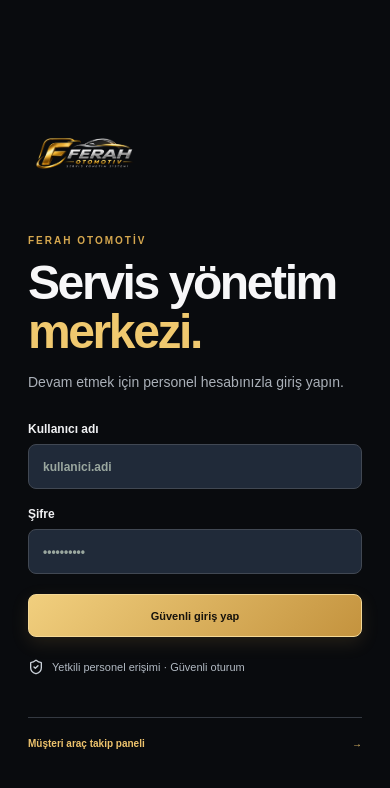
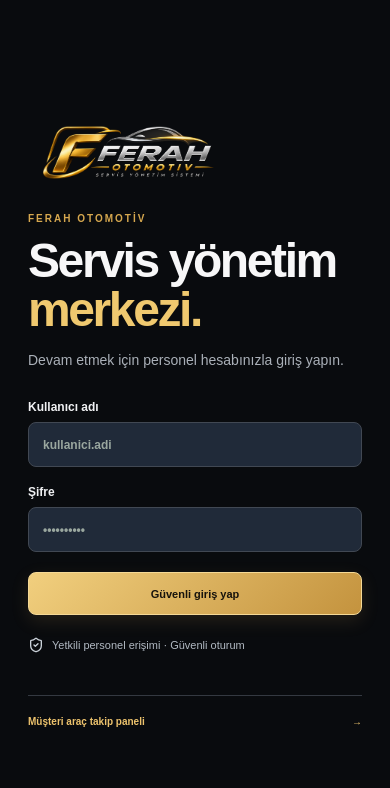
Before and after one commit to otoferah/carservice, a Next.js app: page /login in a window 390 px wide. Shown: the top 788 px of the page. Built offline with nearby package versions, Linux system fonts and the light colour scheme.

Commit message:
Fit transparent metallic logo to dark UI surfaces

```diff
--- a/src/app/globals.css
+++ b/src/app/globals.css
@@ -801,3 +801,14 @@ tr:hover td{background:#1c2026!important}
  .sidebar .side-brand{justify-content:flex-start!important;padding-bottom:10px!important}
  .sidebar .side-brand-logo{width:76px!important;height:76px!important}
 }
+
+/* Transparent metallic logo: no square canvas, scale by placement */
+.sidebar .side-brand-logo{width:168px!important;height:auto!important;max-width:100%!important;max-height:76px!important;object-fit:contain!important;object-position:left center!important}
+.login-brand-logo{width:100%!important;max-width:250px!important;height:82px!important;margin:0 0 28px!important}
+.login-brand-logo img{width:100%!important;height:100%!important;object-fit:contain!important;object-position:left center!important}
+.tracking-header .side-brand-logo{width:160px!important;height:auto!important;max-height:60px!important;object-fit:contain!important}
+@media(max-width:720px){
+ .sidebar .side-brand-logo{width:130px!important;max-height:58px!important}
+ .login-brand-logo{max-width:205px!important;height:68px!important}
+ .tracking-header .side-brand-logo{width:128px!important;max-height:52px!important}
+}
```
